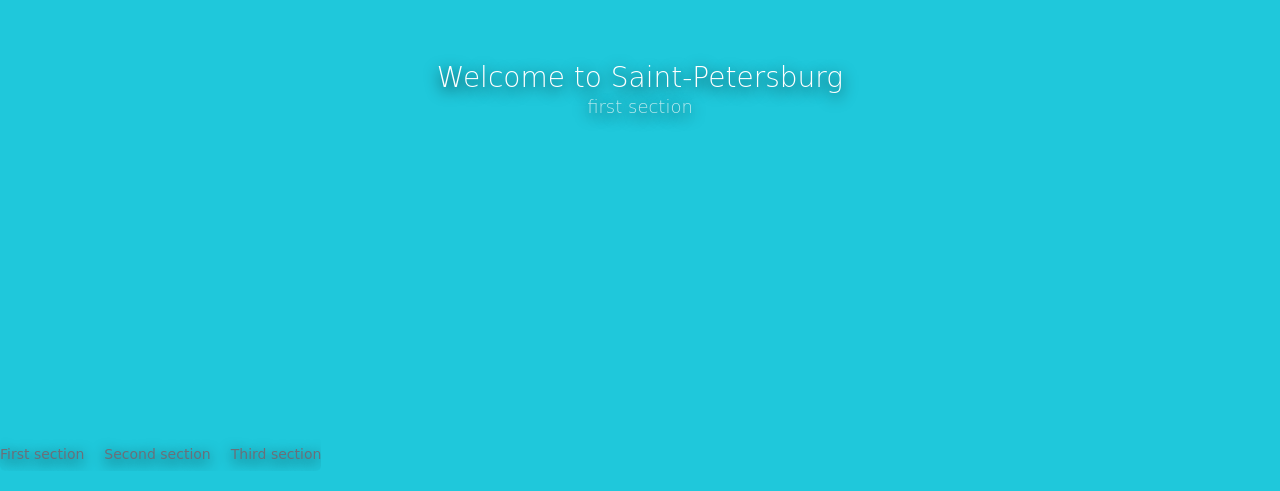
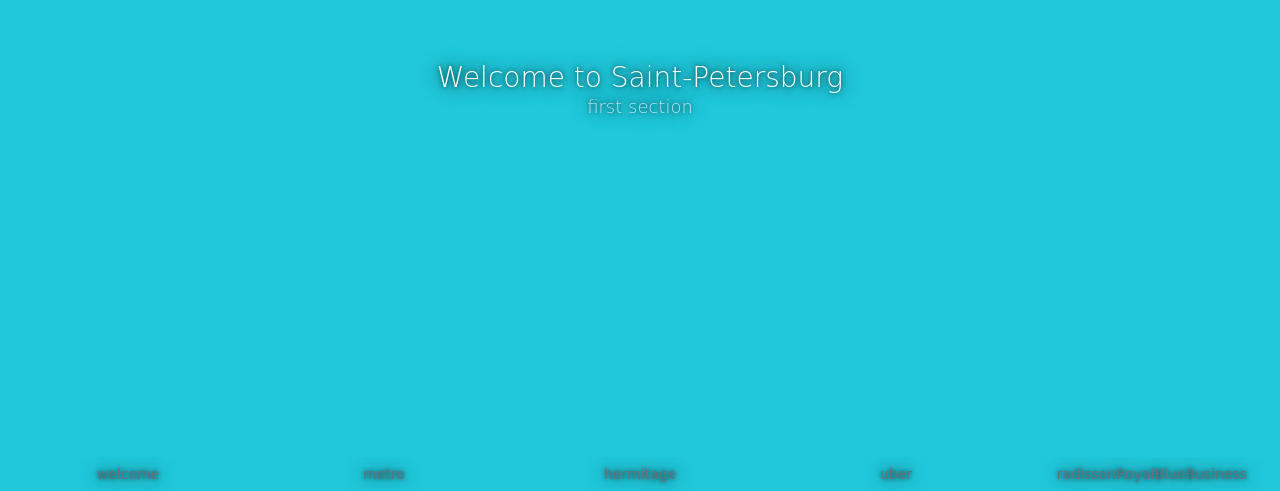
Before and after one commit to polyakusha/saintp, a plain HTML site: page index.html in a window 1280 px wide. Shown: the part 309-800 px from the top of the page. Drawn offline with Linux system fonts and the light colour scheme; no server answers; grey boxes are pictures that could not be loaded; a web font is replaced by a local one.

Commit message:
Some lines of jullpage.js rewrited for current project

```diff
--- a/css/current.css
+++ b/css/current.css
@@ -18,7 +18,7 @@ body,
 .subtitle,
 .menu {
     color: #fff;
-    text-shadow: 0 4px 15px black;
+    text-shadow: 0 0 20px black, 0 0px 5px rgba(0, 0, 0, 0.69);
 }
 
 .hero {
--- a/index.html
+++ b/index.html
@@ -16,13 +16,13 @@
 </head>
 <body>
 
-<div class="tabs is-fullwidthg menu">
-    <ul id="myMenu">
-        <li data-menuanchor="welcome"><a href="#welcome">First section</a></li>
-        <li data-menuanchor="metro"><a href="#metro">Second section</a></li>
-        <li data-menuanchor="hermitage"><a href="#hermitage">Third section</a></li>
-    </ul>
-</div>
+<!--<div class="tabs is-fullwidth menu">-->
+    <!--<ul id="myMenu">-->
+        <!--<li data-menuanchor="welcome"><a href="#welcome">First section</a></li>-->
+        <!--<li data-menuanchor="metro"><a href="#metro">Second section</a></li>-->
+        <!--<li data-menuanchor="hermitage"><a href="#hermitage">Third section</a></li>-->
+    <!--</ul>-->
+<!--</div>-->
 
 <div id="fullpage">
     <div class="section">
--- a/js/current.js
+++ b/js/current.js
@@ -41,6 +41,9 @@ saintArr = Object.keys(saint);
 
 $(function () {
 
+    //Menu generation
+
+
     //Money stuff
     $.getJSON(
         // NB: using Open Exchange Rates here, but you can use any source!
@@ -70,9 +73,9 @@ $(function () {
         scrollingSpeed: 1000,
         easing: 'easeInElastic',
         css3: false,
-        menu: '#myMenu',
-        //navigation: true,
-        navigationPosition: 'left',
+        //menu: '#myMenu',
+        navigation: true,
+        //navigationPosition: 'left',
         //@todo: тут получше дописать
         navigationTooltips: saintArr,
         showActiveTooltip: false,
@@ -83,7 +86,7 @@ $(function () {
                 if (anchorLink == saintArrPos && saintArrPos != 'welcome') {
                     var blya = parseFloat((fx.convert(saint[saintArrPos]).toFixed(2)));
                     var tagname = 's' + saintArrPos;
-                    console.log(tagname);
+                    //console.log(tagname);
                     var myCounter = new CountUp(tagname, 0, blya, 2, 0.7, options);
                     myCounter.start();
                 }
```
Also changed, not shown: js/jquery.fullPage.js.
